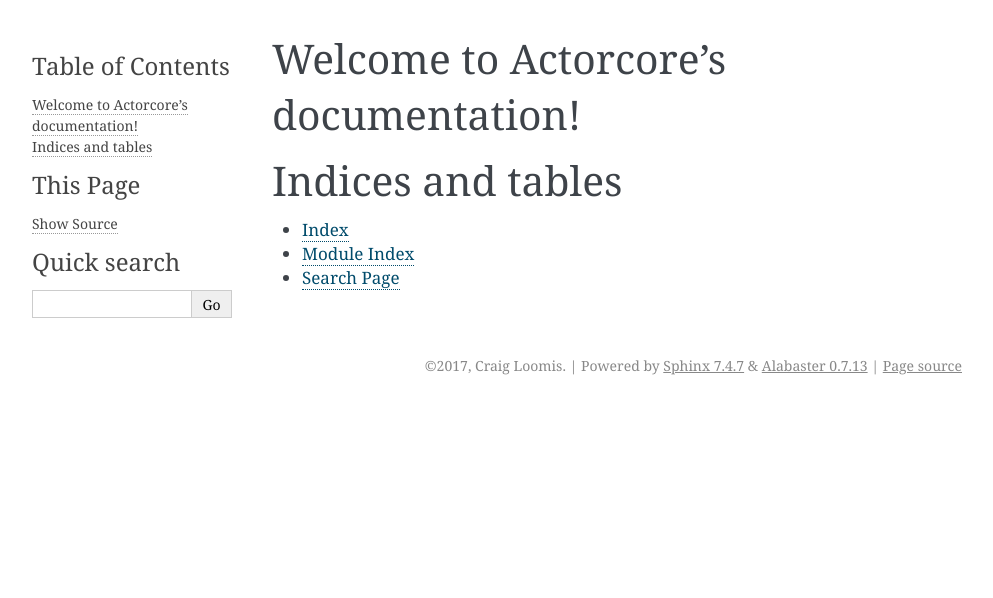
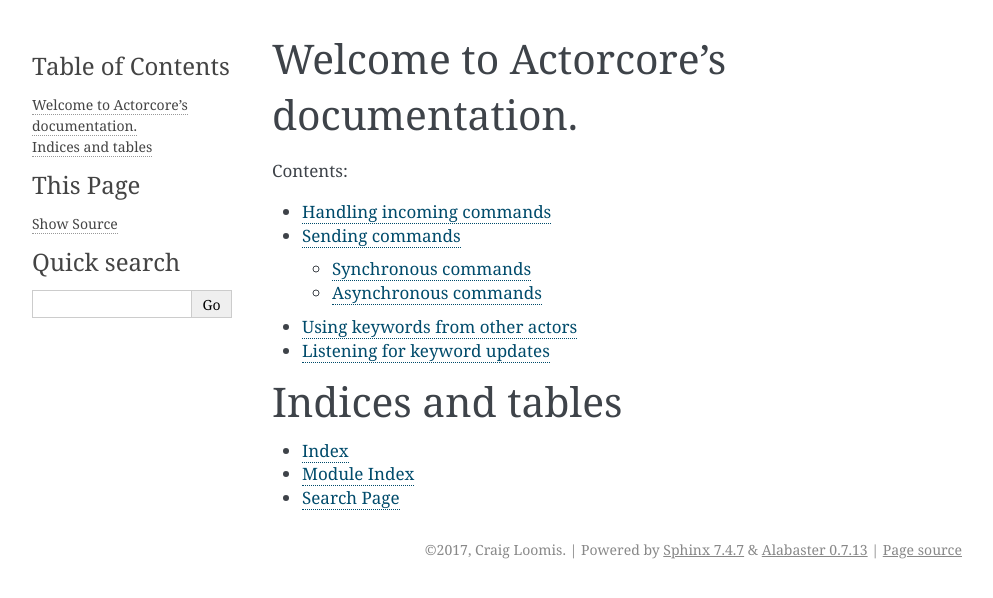
Before and after one commit to Subaru-PFS/tron_actorcore, a Sphinx documentation site: the page built from docs/source/index.rst, in a window 1280 px wide. Shown: the top 598 px of the page, without its empty margins (148-1141 px from the left). Built offline with Sphinx 7.4.7, drawn with Linux system fonts in a browser that asks for light colours.

Commit message:
Doc changes

```diff
--- a/docs/source/index.rst
+++ b/docs/source/index.rst
@@ -3,14 +3,18 @@
    You can adapt this file completely to your liking, but it should at least
    contain the root `toctree` directive.
 
-Welcome to Actorcore's documentation!
+Welcome to Actorcore's documentation.
 =====================================
 
 .. toctree::
    :maxdepth: 2
    :caption: Contents:
 
+   Handling incoming commands <runCmd>
+   Sending commands <sendCmd>
 
+   Using keywords from other actors <keywords>
+   Listening for keyword updates <keywordUpdates>
 
 Indices and tables
 ==================
--- /dev/null
+++ b/docs/source/keywordUpdates.rst
@@ -0,0 +1,4 @@
+Listening for keyword updates
+=============================
+
+You didn't really expect documentation, did you?
--- /dev/null
+++ b/docs/source/keywords.rst
@@ -0,0 +1,4 @@
+Using keywords from other actors
+================================
+
+You didn't really expect documentation, did you?
--- /dev/null
+++ b/docs/source/runCmd.rst
@@ -0,0 +1,4 @@
+Handling incoming commands
+==========================
+
+You didn't really expect documentation, did you?
```
Also changed, not shown: docs/source/sendCmd.rst (added, +41 -0 lines), 1 other file.
